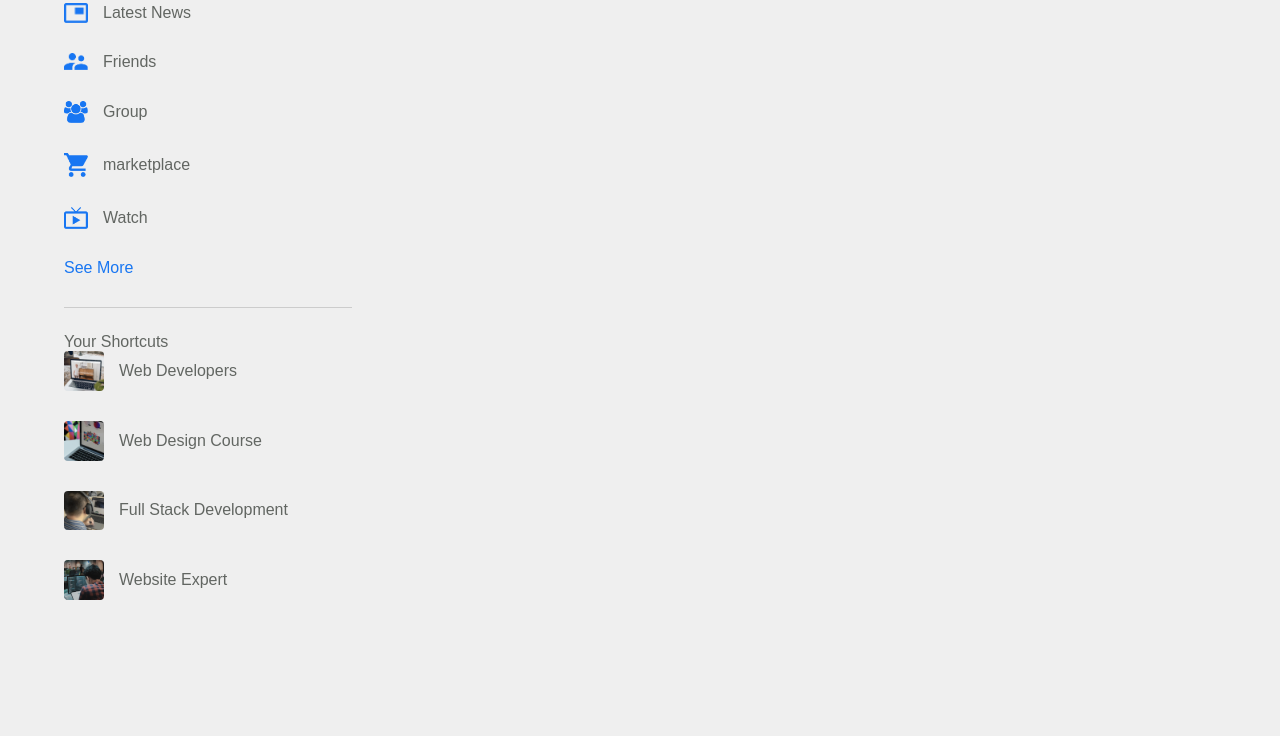
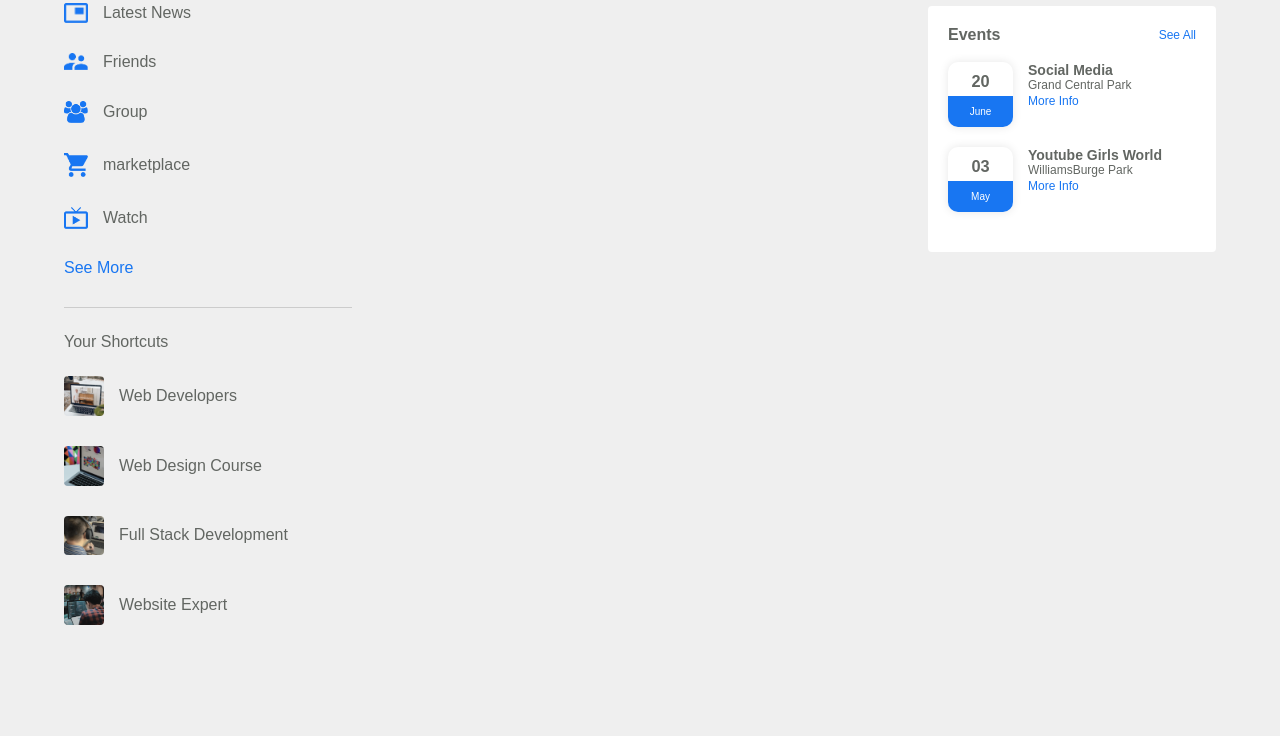
Before and after one commit to ReadyProgramReen/GirlSpace, a plain HTML site: page index.html in a window 1280 px wide. Shown: the part 64-800 px from the top of the page. Drawn offline with Linux system fonts and the light colour scheme.

Commit message:
Added and styled event area on right sidebar

```diff
--- a/index.html
+++ b/index.html
@@ -61,8 +61,38 @@
         <div class="main-content"></div>
 
         <!-- Right Sidebar  -------------->
+        <div class="right-sidebar">
+            <div class="sidebar-title">
+                <h4>Events</h4>
+                <a href="#">See All</a>
+            </div>
 
-        <div class="left-sidebar"></div>
+            <!-- First Event -->
+            <div class="event">
+                <div class="left-event">
+                    <h3> 20</h3>
+                    <span>June</span>
+                </div>
+                <div class="right-event">
+                    <h4>Social Media</h4>
+                    <p>Grand Central Park</p>
+                    <a href="#">More Info</a>
+                </div>
+            </div>
+
+            <!-- Second Event ------>
+            <div class="event">
+                <div class="left-event">
+                    <h3> 03</h3>
+                    <span>May</span>
+                </div>
+                <div class="right-event">
+                    <h4> Youtube Girls World</h4>
+                    <p> WilliamsBurge Park</p>
+                    <a href="#">More Info</a>
+                </div>
+            </div>
+        </div>
     </div>
 
 </body>
--- a/style.css
+++ b/style.css
@@ -2,6 +2,7 @@
     margin: 0;
     padding: 0;
     font-family: 'poppins', sans-serif;
+    box-sizing: border-box;
 }
 
 body{
@@ -135,9 +136,74 @@ nav{
 
 }
 
-.shortcut-links {
+.shortcut-links p{
     margin: 25px 0;
     color: #626662;
     font-weight: 500;
 
 }
+
+.right-sidebar{
+    background:#fff;
+    padding: 20px;
+    border-radius: 4px;
+    color: #626662;
+}
+.sidebar-title{
+    display: flex;
+    align-items: center;
+    justify-content: space-between;
+    margin-bottom: 18px;
+
+}
+.sidebar-title h4{
+    font-weight: 600;
+    font-size: 16px;
+
+}
+.sidebar-title a{
+    text-decoration: none;
+    color: #1876f2;
+    font-size: 12px;
+}
+
+/* Event */
+.event{
+    display: flex;
+    font-size: 14px;
+    margin-bottom: 20px;
+
+}
+.left-event{
+    border-radius: 10px;
+    height: 65px;
+    width:65px;
+    margin-right: 15px;
+    padding-top: 10px;
+    text-align: center;
+    position: relative;
+    overflow: hidden;
+    box-shadow: 0 0 10px rgba(0, 0, 0, 0.1);
+}
+
+.event p{
+    font-size: 12px;
+
+}
+
+.event a{
+    font-size: 12px;
+    text-decoration: none;
+    color: #1876f2;
+}
+
+.left-event span{
+    position: absolute;
+    bottom: 0;
+    left: 0;
+    width: 100%;
+    background: #1876f2;
+    color: #fff;
+    font-size: 10px;
+    padding: 10px 0;
+}
```
